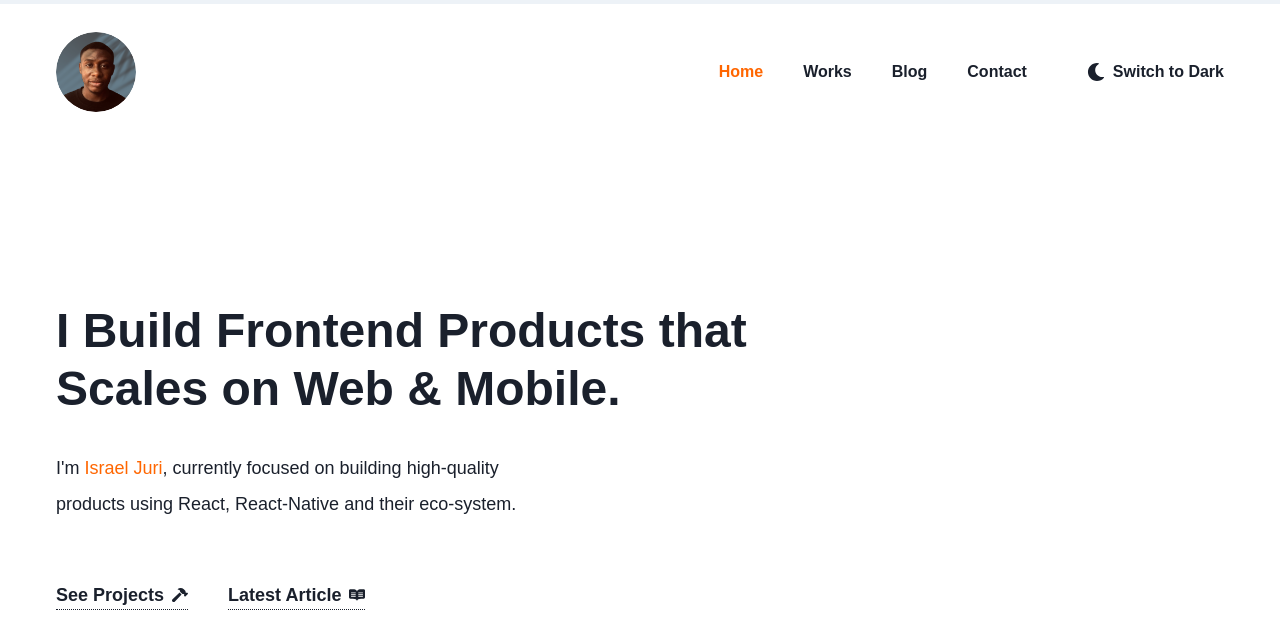
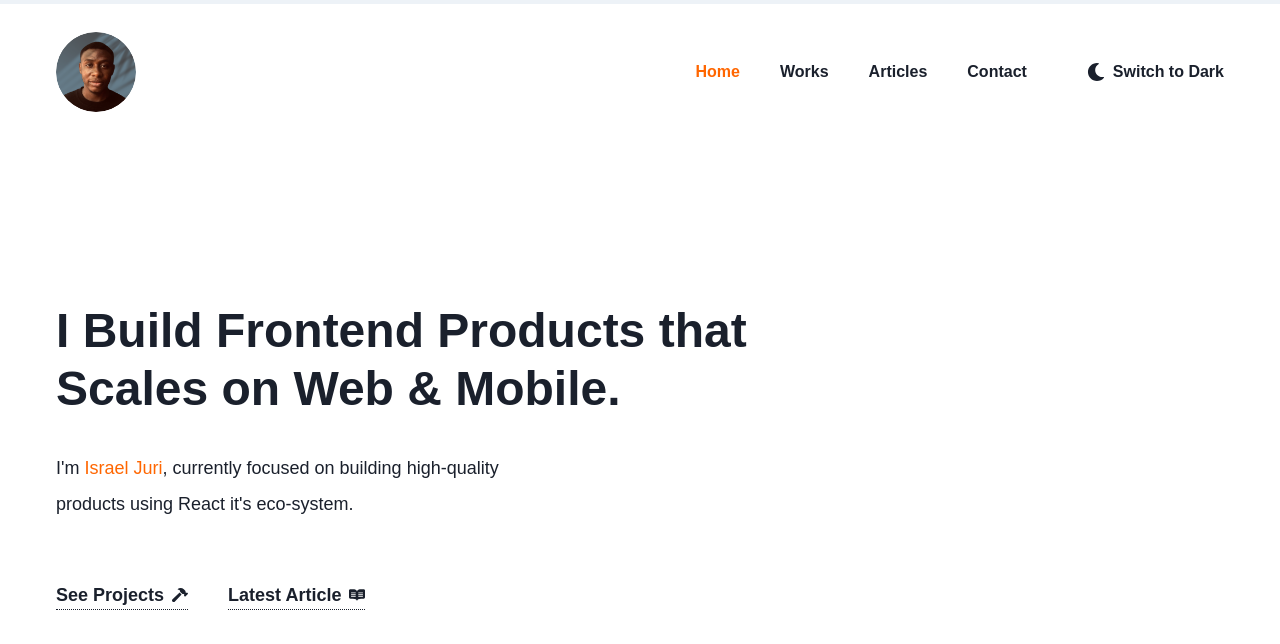
Before and after one commit to israeljuri/israeljuri, a React (Vite) app: page / in a window 1280 px wide. Shown: the top 644 px of the page. Built offline with nearby package versions, Linux system fonts and the light colour scheme.

Commit message:
Readjust navbar elements

```diff
--- a/src/components/common/colorModeToggler.jsx
+++ b/src/components/common/colorModeToggler.jsx
@@ -1,24 +1,28 @@
-import { Text, Center, useColorMode, Icon } from "@chakra-ui/react";
+import { Text, Hide, Center, useColorMode, Icon } from "@chakra-ui/react";
 import { FaMoon, FaLightbulb } from "react-icons/fa";
 
 const ColorModeToggler = () => {
   const { colorMode, toggleColorMode } = useColorMode();
 
   return (
-    <Center ml="5" as="li" fontSize="lg">
+    <Center ml="5" as="li" fontSize={{ base: "xl", md: "lg" }}>
       {colorMode === "light" ? (
         <Center gap="2" cursor="pointer" onClick={toggleColorMode}>
           <Icon as={FaMoon} />
+          <Hide below="md">
             <Text fontSize="md" fontWeight="bold">
               Switch to Dark
             </Text>
+          </Hide>
         </Center>
       ) : (
         <Center gap="2" cursor="pointer" onClick={toggleColorMode}>
           <Icon as={FaLightbulb} />
+          <Hide below="md">
             <Text fontSize="md" fontWeight="bold">
               Switch to Light
             </Text>
+          </Hide>
         </Center>
       )}
     </Center>
--- a/src/components/common/hero.jsx
+++ b/src/components/common/hero.jsx
@@ -9,7 +9,7 @@ const Hero = () => {
     <Grid as="header">
       <CustomContainer>
         <Grid
-          py="20"
+          py={{ base: 1, md: 20 }}
           justifyContent="center"
           alignItems={{ base: "stretch", md: "stretch" }}
           templateColumns={{ base: "1fr", md: "2fr 1fr" }}
@@ -39,11 +39,11 @@ const Hero = () => {
                   Israel Juri
                 </Text>
                 , currently focused on building high-quality products using
-                React, React-Native and their eco-system.
+                React it's eco-system.
               </Text>
               {/*
               <Text lineHeight="2" fontSize="lg" maxW="50ch">
-                I <LinkText label="blog" path="/blogs" /> about the intrinsic
+                I <LinkText label="write" path="/articles" /> about the intrinsic
                 parts of Programming and occasionally play around{" "}
                 <LinkText label="LeetCode" path="https://leetcode.com" />
               </Text> */}
--- a/src/components/common/navBar.jsx
+++ b/src/components/common/navBar.jsx
@@ -83,6 +83,7 @@ const Navbar = () => {
           justify="space-between"
           gap="10"
         >
+          <Hide below="md">
             <Center
               _hover={{
                 transform: "scale(1.1)",
@@ -95,8 +96,15 @@ const Navbar = () => {
             >
               <Image src={avatar} />
             </Center>
+          </Hide>
 
-          <Flex gap="10" align="center">
+          <Flex
+            gap="10"
+            align="center"
+            justify="space-between"
+            w={{ base: "100%", md: "initial" }}
+            as="article"
+          >
             <Hide below="md">
               <Flex gap="10" as="ul">
                 {list.map((item) => renderLink(item))}
@@ -142,8 +150,6 @@ const Navbar = () => {
               </Show>
             )}
 
-            <ColorModeToggler />
-
             <Show below={"md"}>
               <Center
                 cursor="pointer"
@@ -156,6 +162,23 @@ const Navbar = () => {
                 <Icon as={FiMenu} />
               </Center>
             </Show>
+
+            <Show below="md">
+              <Center
+                _hover={{
+                  transform: "scale(1.1)",
+                }}
+                w="5rem"
+                as="figure"
+                borderRadius="full"
+                overflow="hidden"
+                transition=".2s"
+              >
+                <Image src={avatar} />
+              </Center>
+            </Show>
+
+            <ColorModeToggler />
           </Flex>
         </Flex>
       </CustomContainer>
--- a/src/components/services/data.js
+++ b/src/components/services/data.js
@@ -5,6 +5,6 @@ export const getNavigationList = () => {
 const navigationList = [
   { id: 1, label: "Home", path: "/" },
   { id: 2, label: "Works", path: "/works" },
-  { id: 3, label: "Blog", path: "/blog" },
+  { id: 3, label: "Articles", path: "/articles" },
   { id: 4, label: "Contact", path: "/contact" },
 ];
```
Lines whose indentation alone changed are shown as unchanged.
